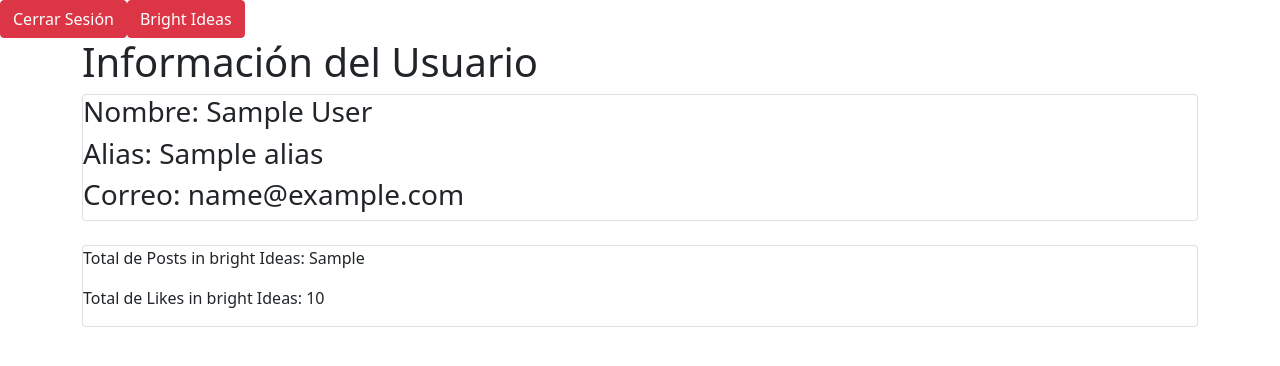
After one commit to yalejop/bright_ideas, a Python web app: template flask_app/templates/show_user.html in a window 1280 px wide. The commit adds this page. Shown: the top 366 px of the page. Run offline with Jinja, Linux system fonts and the light colour scheme; the template is opened without the code that fills it: most values are stand-ins (such as "Sample title", 1, 10 or a date in 2020).

Commit message:
show user information in show user template and get number of posts and likes for each user

```diff
--- a/flask_app/models/likes.py
+++ b/flask_app/models/likes.py
@@ -33,4 +33,5 @@ class Like:
         # for like in result:
         #     likes.append(cls(like))
         # return likes
+        print(result)
         return result
--- a/flask_app/templates/dashboard.html
+++ b/flask_app/templates/dashboard.html
@@ -35,7 +35,7 @@
         <div class="row">
             <h2>Mira todas las ideas</h2>
             {% for post in posts %}
-                <h3><a href="/show/{{post.users_id}}">{{post.alias}}</a> dice:</h3>
+                <h3><a href="/users/{{post.users_id}}">{{post.alias}}</a> dice:</h3>
                 <fieldset>
                     <p>
                         {{post.description}}
--- a/flask_app/templates/show_post.html
+++ b/flask_app/templates/show_post.html
@@ -8,6 +8,10 @@
     <link href="https://cdn.jsdelivr.net/npm/bootstrap@5.0.2/dist/css/bootstrap.min.css" rel="stylesheet" integrity="sha384-EVSTQN3/azprG1Anm3QDgpJLIm9Nao0Yz1ztcQTwFspd3yD65VohhpuuCOmLASjC" crossorigin="anonymous">
 </head>
 <body>
+    <header class="d-flex align-items-center">
+        <a href="/logout/" class="btn btn-danger">Cerrar Sesión</a>
+        <a href="/dashboard" class="btn btn-danger">Bright Ideas</a>
+    </header>
     <div class="container">
         <div class="row">
             <legend><a href="/show/{{post.users_id}}">{{post.alias}}</a> dice:</legend>
--- /dev/null
+++ b/flask_app/templates/show_user.html
@@ -0,0 +1,31 @@
+<!DOCTYPE html>
+<html lang="en">
+<head>
+    <meta charset="UTF-8">
+    <meta http-equiv="X-UA-Compatible" content="IE=edge">
+    <meta name="viewport" content="width=device-width, initial-scale=1.0">
+    <title>Usuario</title>
+    <link href="https://cdn.jsdelivr.net/npm/bootstrap@5.0.2/dist/css/bootstrap.min.css" rel="stylesheet" integrity="sha384-EVSTQN3/azprG1Anm3QDgpJLIm9Nao0Yz1ztcQTwFspd3yD65VohhpuuCOmLASjC" crossorigin="anonymous">
+</head>
+<body>
+    <header class="d-flex align-items-center">
+        <a href="/logout/" class="btn btn-danger">Cerrar Sesión</a>
+        <a href="/dashboard" class="btn btn-danger">Bright Ideas</a>
+    </header>
+    <div class="container">
+        <h1>Información del Usuario</h1>
+        <div class="card">
+            <h3>Nombre: {{usuario.full_name}}</h3>
+            <h3>Alias: {{usuario.alias}}</h3>
+            <h3>Correo: {{usuario.email}}</h3>
+        </div>
+        <br>
+        <div class="card">
+            {% for post in posts %}
+                <p>Total de Posts in bright Ideas: <span>{{post.posts_publicados}}</span></p>
+                <p>Total de Likes in bright Ideas: {{post.post_likes}}</p>
+            {% endfor %}
+        </div>
+    </div>
+</body>
+</html>
```
Also changed, not shown: flask_app/controllers/users_controller.py (+12 -11 lines), flask_app/models/posts.py (+7 -0 lines).
